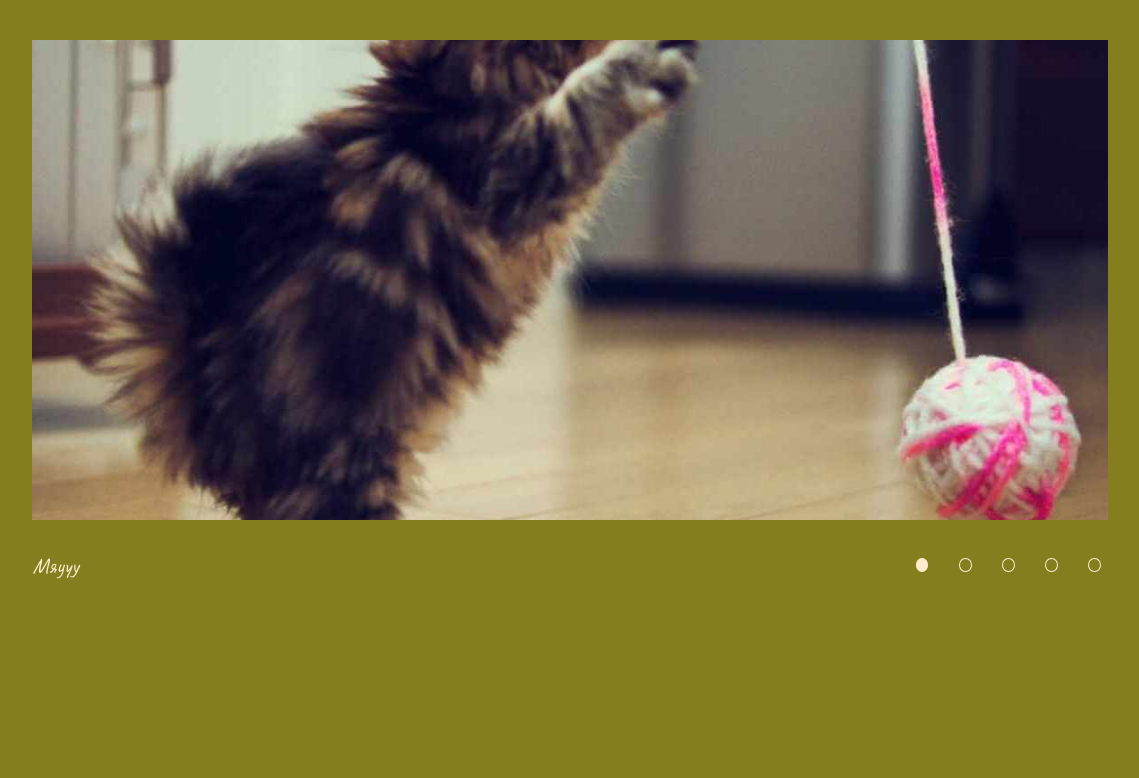
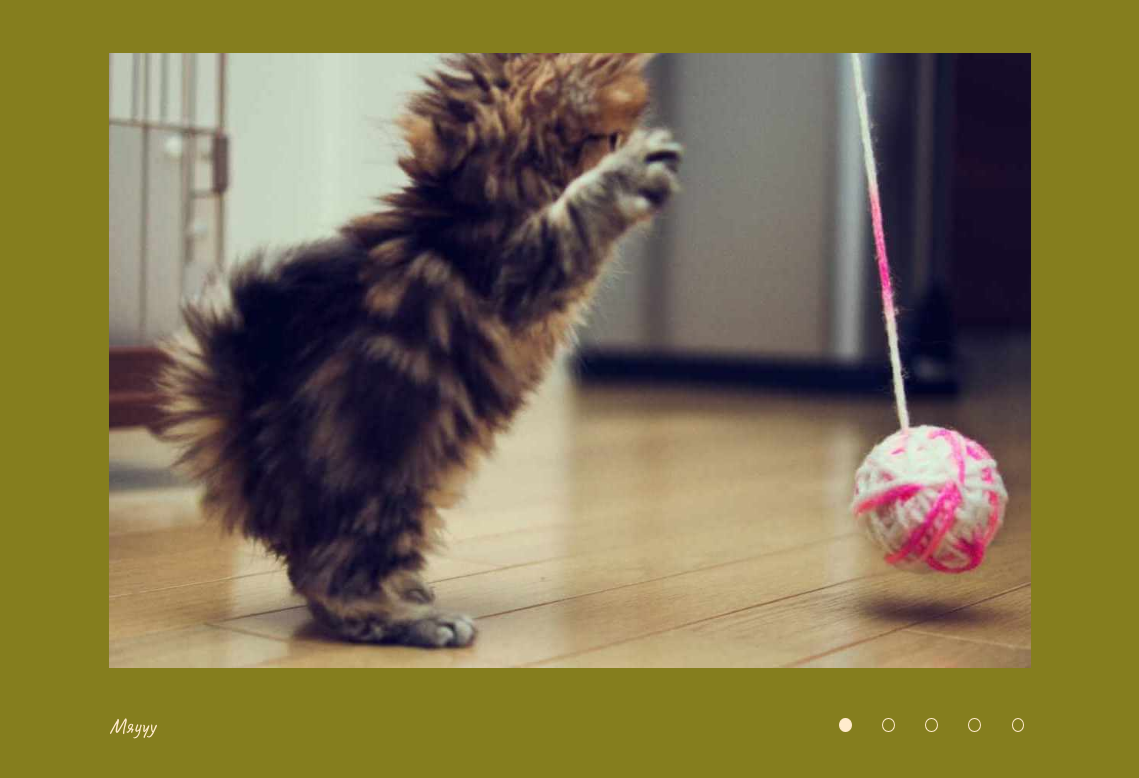
Before and after one commit to katrin-brest/cssMemSlider, a plain HTML site: page cssMemSlider/index.html in a window 1536 px wide. Shown: the whole page, without its empty margins (198-1337 px from the left). Drawn offline with Linux system fonts and the light colour scheme.

Commit message:
feat: add adapt to widescreen (Sat, 2022-05-14 23:23:35)

```diff
--- a/cssMemSlider/style.css
+++ b/cssMemSlider/style.css
@@ -28,7 +28,7 @@ body {
     }
 
     .images {
-        background-size: 100%;
+        background-size: contain;
         background-position: center;
         background-repeat: no-repeat;
         width: 20%;
@@ -201,3 +201,14 @@ body {
 
         }
     }
+
+    @media screen and (min-width:1400px) {
+        .image-cont {
+            height: 80vh;
+
+        }
+
+        .slider-container {
+            max-width: 60vw;
+        }
+    }
```
